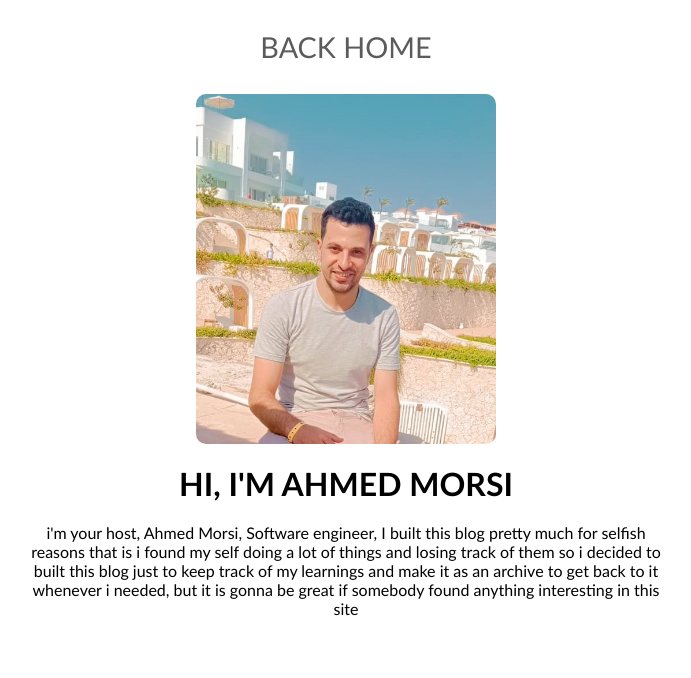
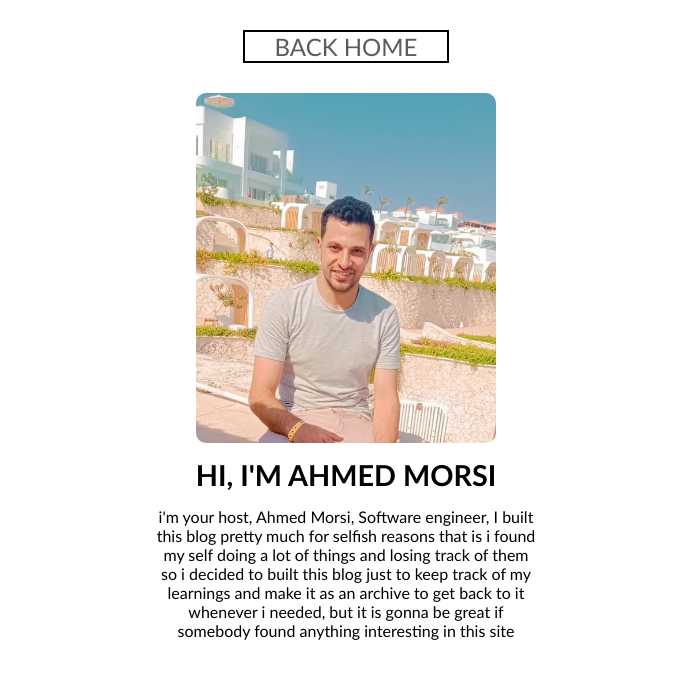
Before and after one commit to BroDudeeee/morsy-blog-client, a React (Vite) app: page /about in a window 1280 px wide. Shown: the top 678 px of the page, without its empty margins (294-985 px from the left). Built offline with nearby package versions, Linux system fonts and the light colour scheme.

Commit message:
last correction 1

```diff
--- a/src/pages/about/About.css
+++ b/src/pages/about/About.css
@@ -1,5 +1,5 @@
 .about {
-  width: 50vw;
+  width: 30vw;
   margin: 0 auto 30px auto;
 }
 
@@ -23,8 +23,8 @@
 }
 
 .aboutParagraph h3 {
-  margin: 20px 0;
-  font-size: 2rem;
+  margin: 15px 0;
+  font-size: 1.8rem;
   display: flex;
   justify-content: center;
   align-items: center;
@@ -47,5 +47,18 @@
 
 .homeLink {
   font-weight: lighter;
-  font-size: 1.8rem;
+  font-size: 1.5rem;
+  border: 2px solid black;
+  padding: 0 30px;
 }
+
+.homeLink:hover {
+  background-color: #000;
+  color: #fff;
+}
+
+@media screen and (max-width: 900px) {
+  .about {
+    width: 50vw;
+  }
+}
```
